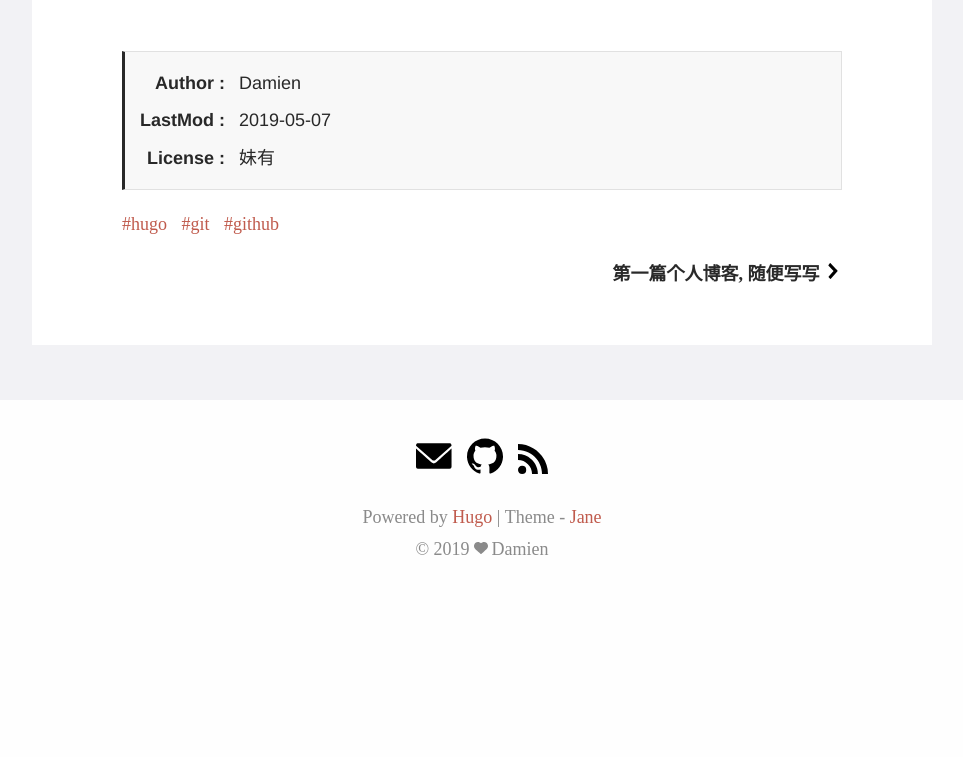
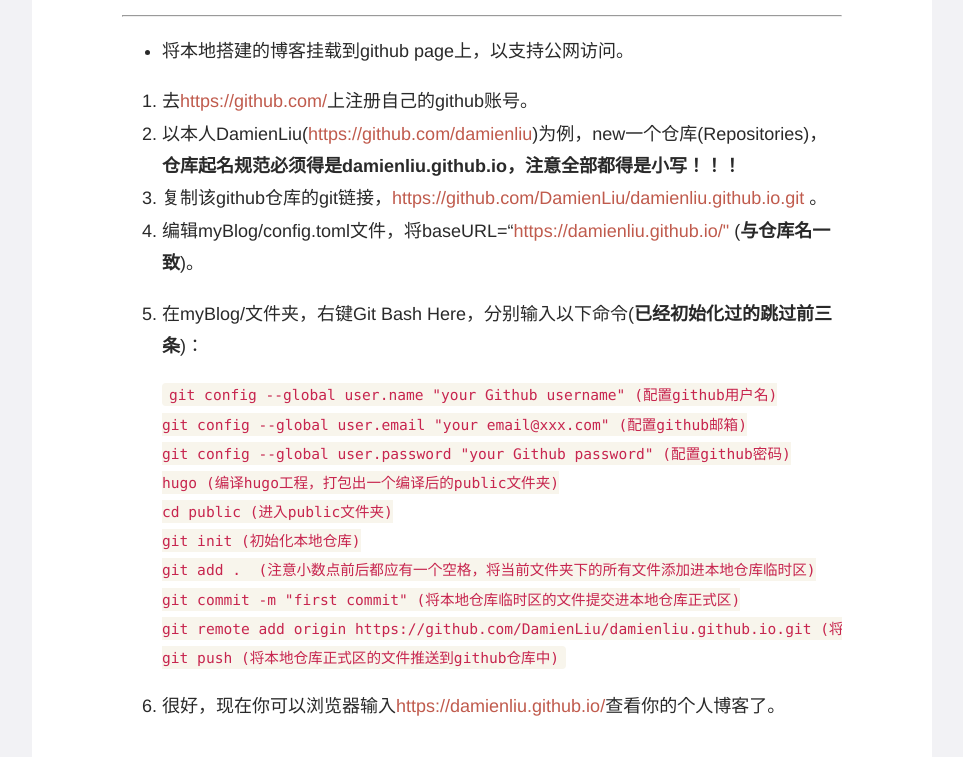
Before and after one commit to DamienLiu/myBlog, a plain HTML site: page post/course/index.html in a window 1280 px wide. Shown: the part 2083-2840 px from the top of the page, without its empty margins (158-1121 px from the left). Before the commit the page ends 2659 px from the top, so only its background shows below. Drawn offline with Linux system fonts and the light colour scheme.

Commit message:
add something

```diff
--- a/post/course/index.html
+++ b/post/course/index.html
@@ -70,7 +70,7 @@
 
 <meta itemprop="datePublished" content="2019-05-07T15:13:39&#43;08:00" />
 <meta itemprop="dateModified" content="2019-05-07T15:13:39&#43;08:00" />
-<meta itemprop="wordCount" content="1178">
+<meta itemprop="wordCount" content="1836">
 
 
 
@@ -413,6 +413,35 @@
 <li>cmd输入命令 <code>hugo new post/first.md</code>，然后进入myBlog/content/post/文件夹，用文本编辑器打开first.md。根据个人情况对照示例md文件，改改title、author这些，加一加tags、categories。<em>注意要把draft属性改为false。</em> 在&lt;!--more--&gt;标签之前的文本内容会在主页进行预览，标签之后的文本会展示在read more按钮点击后的页面中。</li>
 <li>.md文件的语法参考这位大神的帖子<a href="http://www.cnblogs.com/liugang-vip/p/6337580.html">http://www.cnblogs.com/liugang-vip/p/6337580.html</a>。</li>
 </ol>
+
+<hr />
+
+<ul>
+<li>将本地搭建的博客挂载到github page上，以支持公网访问。</li>
+</ul>
+
+<ol>
+<li>去<a href="https://github.com/">https://github.com/</a>上注册自己的github账号。<br /></li>
+<li>以本人DamienLiu(<a href="https://github.com/damienliu">https://github.com/damienliu</a>)为例，new一个仓库(Repositories)，<strong>仓库起名规范必须得是damienliu.github.io，注意全部都得是小写！！！</strong></li>
+<li>复制该github仓库的git链接，<a href="https://github.com/DamienLiu/damienliu.github.io.git">https://github.com/DamienLiu/damienliu.github.io.git</a> 。</li>
+<li>编辑myBlog/config.toml文件，将baseURL=&ldquo;<a href="https://damienliu.github.io/&quot;">https://damienliu.github.io/&quot;</a> (<strong>与仓库名一致</strong>)。</li>
+
+<li><p>在myBlog/文件夹，右键Git Bash Here，分别输入以下命令(<strong>已经初始化过的跳过前三条</strong>)：</p>
+
+<pre><code>git config --global user.name &quot;your Github username&quot; (配置github用户名)
+git config --global user.email &quot;your email@xxx.com&quot; (配置github邮箱)
+git config --global user.password &quot;your Github password&quot; (配置github密码)
+hugo (编译hugo工程，打包出一个编译后的public文件夹)
+cd public (进入public文件夹)
+git init (初始化本地仓库)
+git add .  (注意小数点前后都应有一个空格，将当前文件夹下的所有文件添加进本地仓库临时区)
+git commit -m &quot;first commit&quot; (将本地仓库临时区的文件提交进本地仓库正式区)
+git remote add origin https://github.com/DamienLiu/damienliu.github.io.git (将本地仓库和github仓库关联)
+git push (将本地仓库正式区的文件推送到github仓库中)
+</code></pre></li>
+
+<li><p>很好，现在你可以浏览器输入<a href="https://damienliu.github.io/">https://damienliu.github.io/</a>查看你的个人博客了。</p></li>
+</ol>
     </div>
 
 
```
Also changed, not shown: index.xml (+29 -0 lines).
